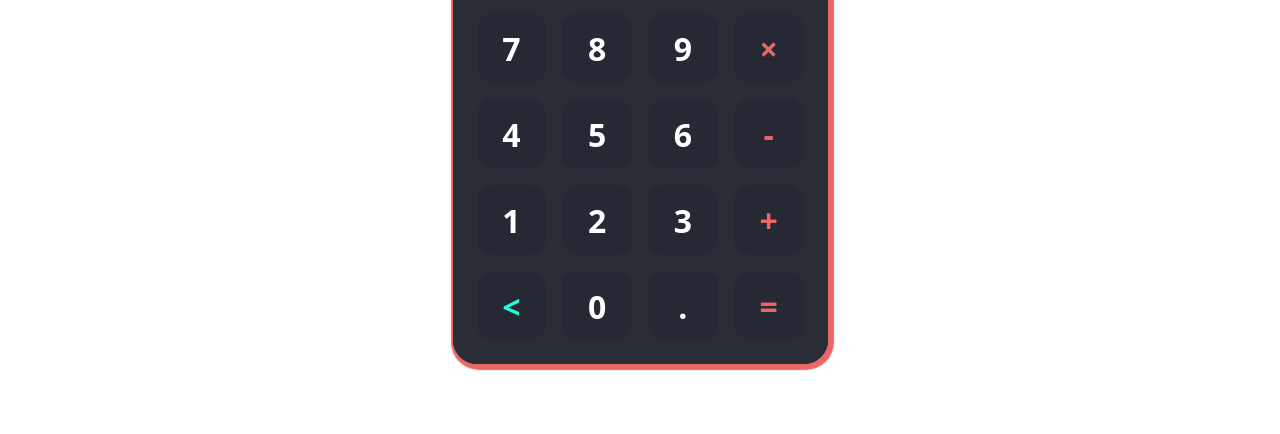
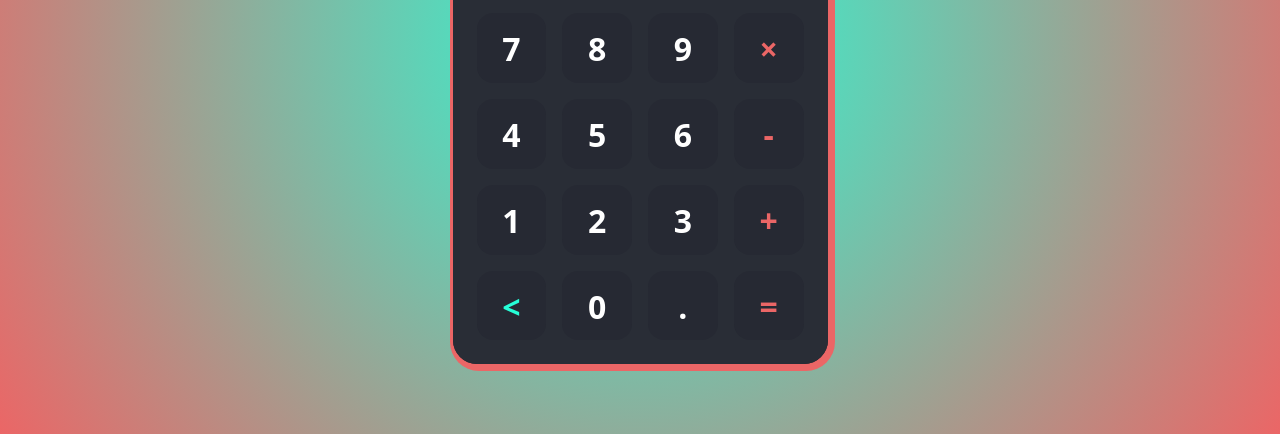
Before and after one commit to nangonz/tylerP-javascript, a plain HTML site: page src/index.html in a window 1280 px wide. Shown: the part 366-800 px from the top of the page. Drawn offline with Linux system fonts and the light colour scheme.

Commit message:
style changes

```diff
--- a/src/style.css
+++ b/src/style.css
@@ -10,6 +10,12 @@
   justify-content: center;
   align-items: center;
   height: 100vh;
+  background: rgb(38, 254, 215);
+  background: radial-gradient(
+    circle,
+    rgba(38, 254, 215, 1) 0%,
+    rgba(235, 102, 102, 1) 100%
+  );
 }
 
 .calculator {
@@ -20,7 +26,7 @@
   display: flex;
   flex-direction: column;
   border-radius: 1.5rem;
-  box-shadow: 2px 2px 1px 4px #eb6666;
+  box-shadow: 2px 2px 0px 5px #eb6666;
   overflow: hidden;
 }
 
```
